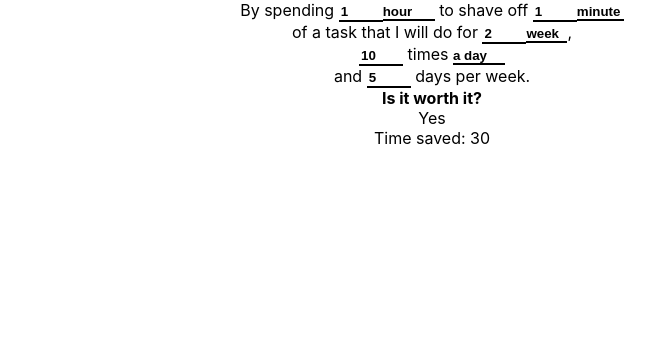
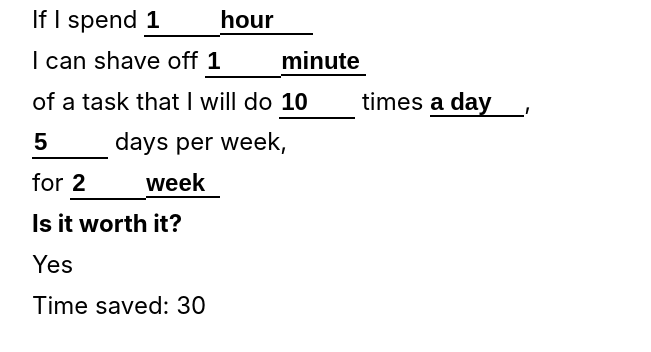
Before and after one commit to Soreine/is-it-worth-the-time, a React (Create React App) app: page / in a window 1280 px wide. Shown: the top 352 px of the page, without its empty margins (208-859 px from the left). Built offline with nearby package versions, Linux system fonts and the light colour scheme.

Commit message:
Better wording

```diff
--- a/src/App.css
+++ b/src/App.css
@@ -1,24 +1,9 @@
 .App {
-  text-align: center;
-}
-
-.App-logo {
-  height: 40vmin;
-}
-
-.App-header {
-  background-color: #282c34;
-  min-height: 100vh;
-  display: flex;
-  flex-direction: column;
-  align-items: center;
-  justify-content: center;
-  font-size: calc(10px + 2vmin);
-  color: white;
-}
-
-.App-link {
-  color: #09d3ac;
+  text-align: left;
+  font-size: 24px;
+  line-height: 1.7em;
+  max-width: 800px;
+  margin: auto;
 }
 
 input {
@@ -26,6 +11,7 @@ input {
   border: none;
   border-bottom: 2px solid;
   font-weight: bold;
+  font-size: 24px;
 }
 
 select {
@@ -36,4 +22,5 @@ select {
   appearance: none;
   border-bottom: 2px solid;
   font-weight: bold;
+  font-size: 24px;
 }
--- a/src/App.tsx
+++ b/src/App.tsx
@@ -142,7 +142,7 @@ const App: React.FC = () => {
   return (
     <div className="App">
       <div>
-        {"By spending "}
+        {"If I spend "}
         <NumberInput
           value={timeSpent.value.current}
           onChange={timeSpent.value.set}
@@ -152,7 +152,8 @@ const App: React.FC = () => {
           onChange={timeSpent.unit.set}
           options={TIME_SPENT_UNIT_OPTIONS}
         />
-        {" to shave off "}
+        <br />
+        {" I can shave off "}
         <NumberInput
           value={timeShaved.value.current}
           onChange={timeShaved.value.set}
@@ -163,18 +164,7 @@ const App: React.FC = () => {
           options={TIME_SHAVED_UNIT_OPTIONS}
         />
         <br />
-        {" of a task that I will do for "}
-        <NumberInput
-          value={taskLifetime.value.current}
-          onChange={taskLifetime.value.set}
-        />
-        <Select
-          value={taskLifetime.unit.current}
-          onChange={taskLifetime.unit.set}
-          options={TASK_LIFETIME_UNIT_OPTIONS}
-        />
-        {", "}
-        <br />
+        {" of a task that I will do "}
         <NumberInput
           value={taskFrequency.value.current}
           onChange={taskFrequency.value.set}
@@ -185,10 +175,21 @@ const App: React.FC = () => {
           onChange={taskFrequency.unit.set}
           options={TASK_FREQUENCY_UNIT_OPTIONS}
         />
+        {", "}
         <br />
-        {" and "}
         <NumberInput value={daysPerWeek} onChange={setDaysPerWeek} />
-        {" days per week."}
+        {" days per week,"}
+        <br />
+        {" for "}
+        <NumberInput
+          value={taskLifetime.value.current}
+          onChange={taskLifetime.value.set}
+        />
+        <Select
+          value={taskLifetime.unit.current}
+          onChange={taskLifetime.unit.set}
+          options={TASK_LIFETIME_UNIT_OPTIONS}
+        />
       </div>
       <div>
         <b>Is it worth it?</b>
```
